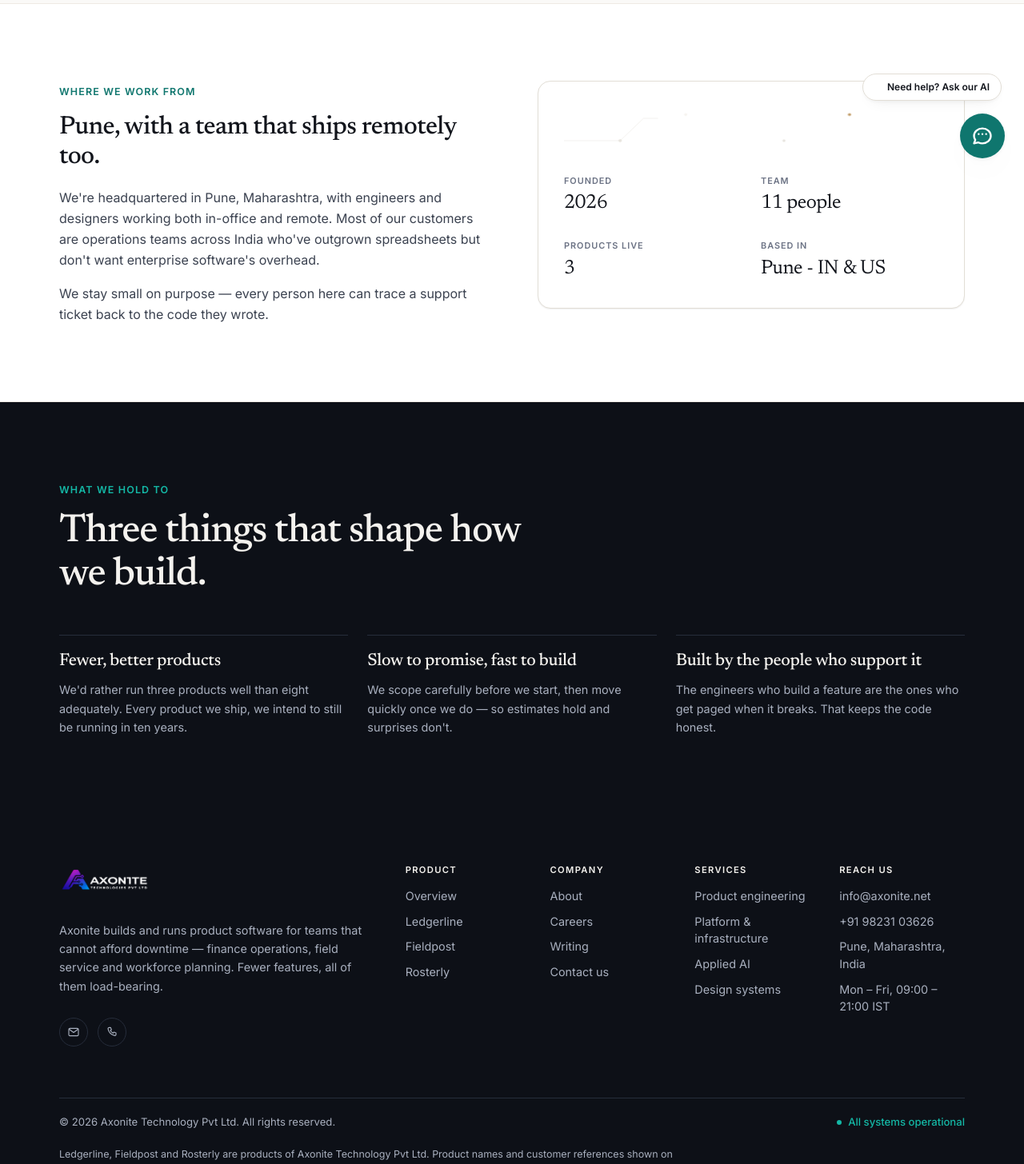
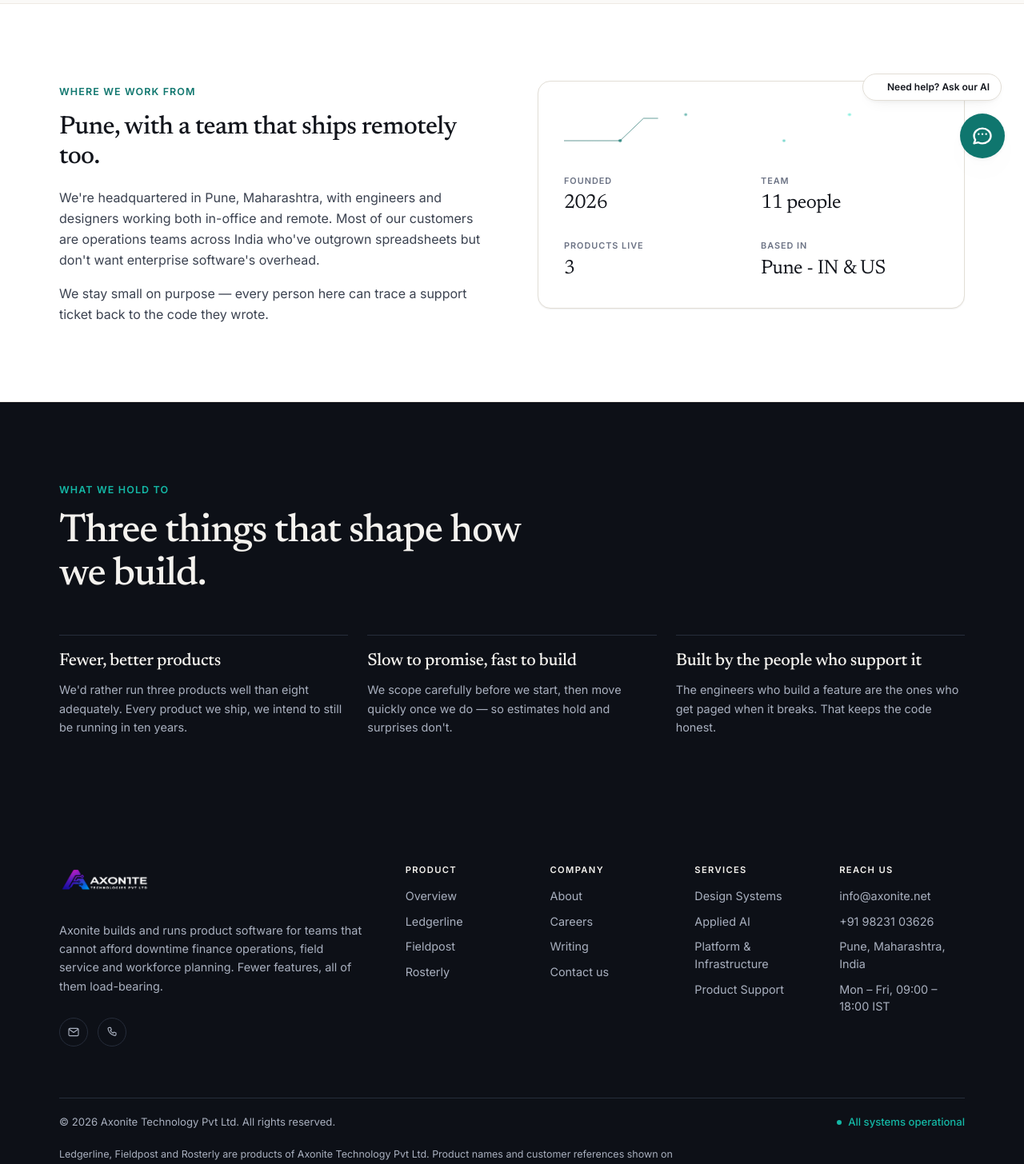
Before and after one commit to akshay-axonite/Axonite-Website, a React (Vite) app: page /about in a window 1280 px wide. Shown: the part 578-2034 px from the top of the page at 80% size. Built offline with nearby package versions, Linux system fonts and the light colour scheme.

Commit message:
updated footer, signal trace, about and home content

```diff
--- a/src/components/Footer.jsx
+++ b/src/components/Footer.jsx
@@ -13,7 +13,7 @@
 
             <p className="mt-6 text-[0.9rem] leading-relaxed max-w-sm">
               Axonite builds and runs product software for teams that cannot
-              afford downtime — finance operations, field service and workforce
+              afford downtime finance operations, field service and workforce
               planning. Fewer features, all of them load-bearing.
             </p>
 
@@ -70,10 +70,10 @@
                 Services
               </h3>
               <ul className="space-y-2.5 text-[0.9rem]">
-                <li><Link to="/services" className="hover:text-white transition-colors">Product engineering</Link></li>
-                <li><Link to="/services" className="hover:text-white transition-colors">Platform &amp; infrastructure</Link></li>
+                <li><Link to="/services" className="hover:text-white transition-colors">Design Systems</Link></li>
                 <li><Link to="/services" className="hover:text-white transition-colors">Applied AI</Link></li>
-                <li><Link to="/services" className="hover:text-white transition-colors">Design systems</Link></li>
+                <li><Link to="/services" className="hover:text-white transition-colors">Platform & Infrastructure</Link></li>
+                <li><Link to="/services" className="hover:text-white transition-colors">Product Support</Link></li>
               </ul>
             </div>
 
@@ -93,7 +93,7 @@
                   </a>
                 </li>
                 <li>Pune, Maharashtra, India</li>
-                <li>Mon – Fri, 09:00 – 21:00 IST</li>
+                <li>Mon – Fri, 09:00 – 18:00 IST</li>
               </ul>
             </div>
           </nav>
--- a/src/components/SignalTrace.jsx
+++ b/src/components/SignalTrace.jsx
@@ -29,7 +29,7 @@
       <path
         d="M0 90 L120 90 L170 30 L260 30 L300 90 L420 90 L470 20 L560 20 L610 90 L800 90"
         stroke={variant === "light" ? `url(#${gradId})` : "#e2ded6"}
-        strokeOpacity="0.5"
+        strokeOpacity="0.8"
         strokeWidth="1.5"
         className="trace-line"
       />
--- a/src/pages/About.jsx
+++ b/src/pages/About.jsx
@@ -61,7 +61,7 @@
 
           <Reveal delay={100}>
             <div className="card p-8">
-              <SignalTrace className="w-full h-14 mb-7" variant="dark" />
+              <SignalTrace className="w-full h-14 mb-7" variant="light" />
               <dl className="grid grid-cols-2 gap-x-6 gap-y-7">
                 {facts.map((f) => (
                   <div key={f.label}>
--- a/src/pages/Home.jsx
+++ b/src/pages/Home.jsx
@@ -16,7 +16,7 @@
       {/* HERO */}
       <section className="relative bg-paper ambient-wash overflow-hidden pt-32 pb-16 section-rule">
         <div className="relative max-w-container mx-auto px-6">
-          <p className="eyebrow mb-5">Axonite Technology Pvt Ltd Â· Product software</p>
+          <p className="eyebrow mb-5">Axonite Technology Pvt Ltd — Product software</p>
 
           <h1 className="text-display max-w-[15ch]">
             Software that stays useful after launch day.
@@ -24,7 +24,7 @@
 
           <p className="mt-6 max-w-[46ch] text-[1.16rem] leading-relaxed text-ink-2">
             We build and run product software for teams that can't afford
-            downtime â€” finance ops, field service, workforce planning. Fewer
+            downtime finance ops, field service, workforce planning. Fewer
             features, all of them load-bearing.
           </p>
 
@@ -45,11 +45,11 @@
 
           <div className="flex flex-wrap items-center gap-x-6 gap-y-3 mt-12 pt-6 border-t border-line text-[0.85rem] text-ink-3">
             <span>
-              <strong className="text-ink font-semibold">In production today</strong> â€” three
+              <strong className="text-ink font-semibold">In production today  </strong>  three
               products across finance, field and workforce
             </span>
-            <span aria-hidden="true" className="hidden sm:inline text-line">Â·</span>
-            <span>Pune, India Â· serving teams across India</span>
+            <span aria-hidden="true" className="hidden sm:inline text-line"></span>
+            <span>Pune, India  — serving teams across India</span>
           </div>
         </div>
 
```
